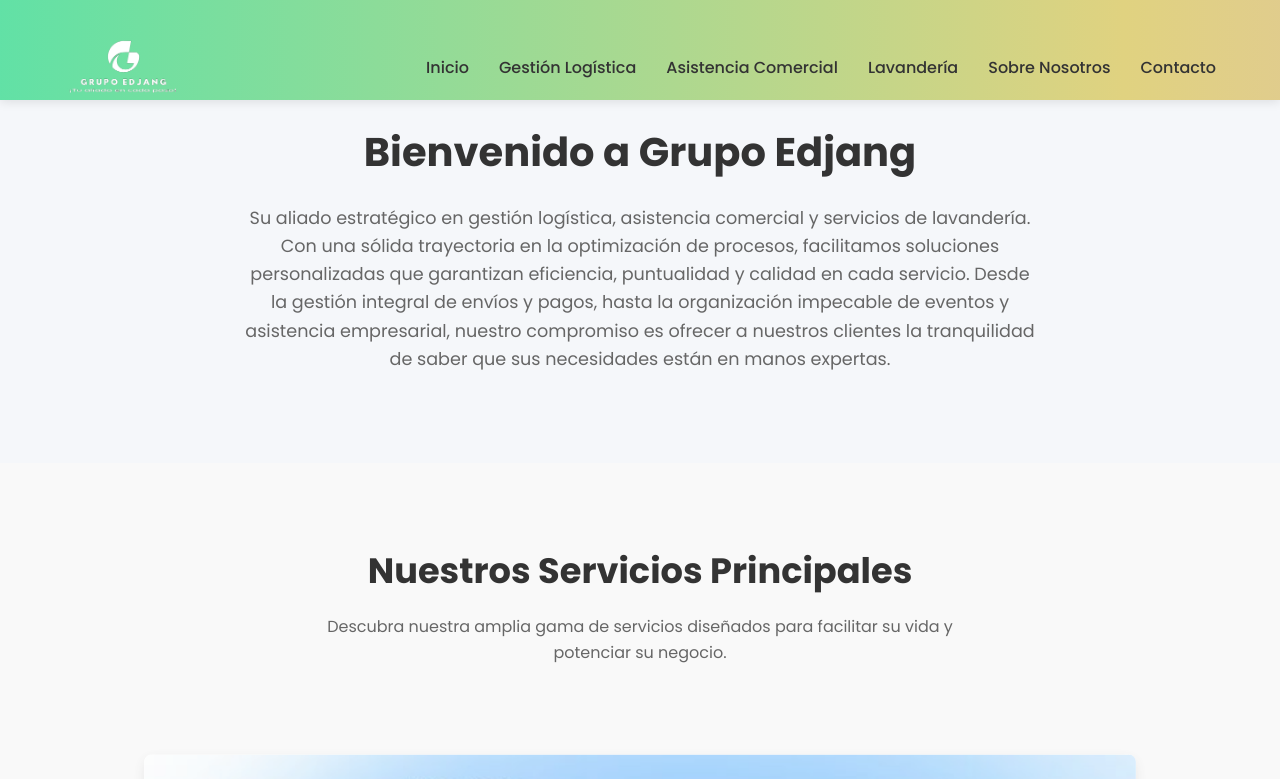
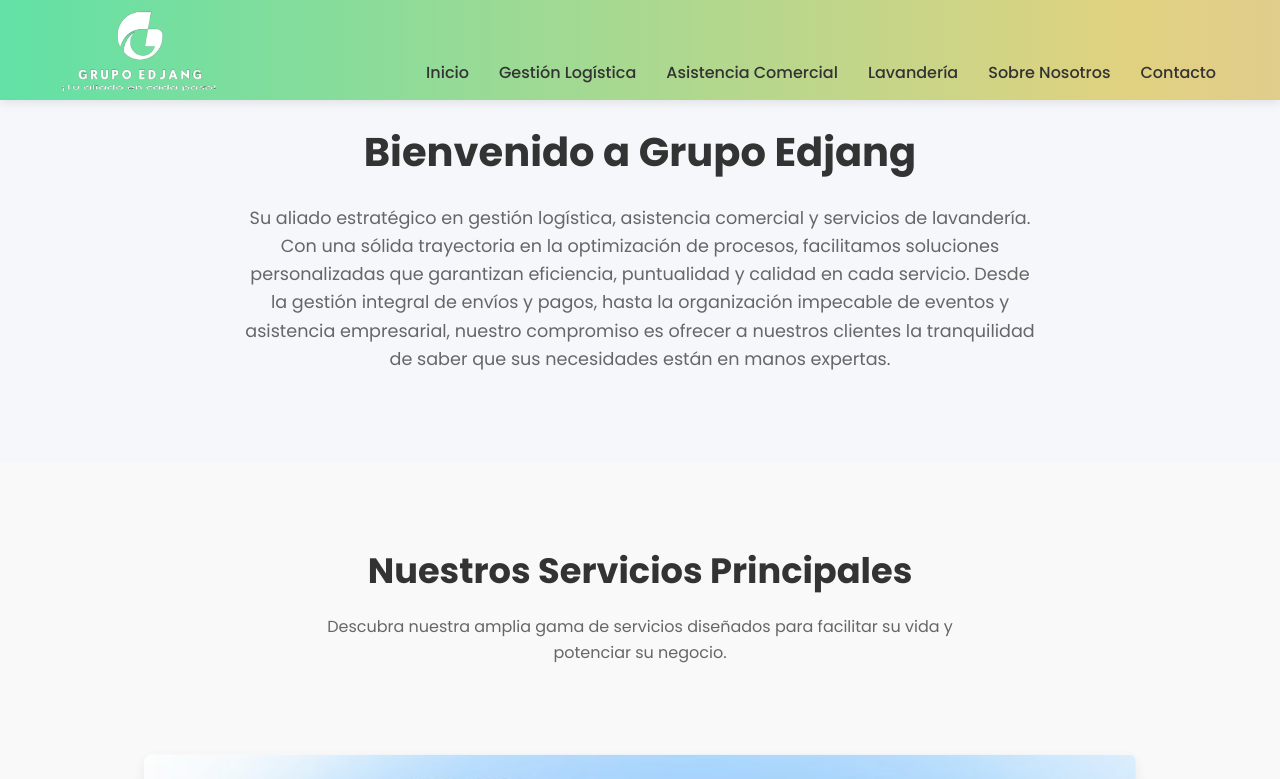
Before and after one commit to grupo-edjang/en-linea, a plain HTML site: page index.html in a window 1280 px wide. Shown: the top 779 px of the page. Drawn offline with Linux system fonts and the light colour scheme.

Commit message:
Update styles.css

```diff
--- a/css/styles.css
+++ b/css/styles.css
@@ -70,11 +70,14 @@
 .logo {
     display: flex;
     align-items: center;
+
 }
 
 .logo img {
-    height: 95px;
-    margin-right: 1px;
+    height: 145px;
+    margin-right: -10px;
+    margin-top: -40px;
+    transform: translate(-10px);
 }
 
 .logo h1 {
```
